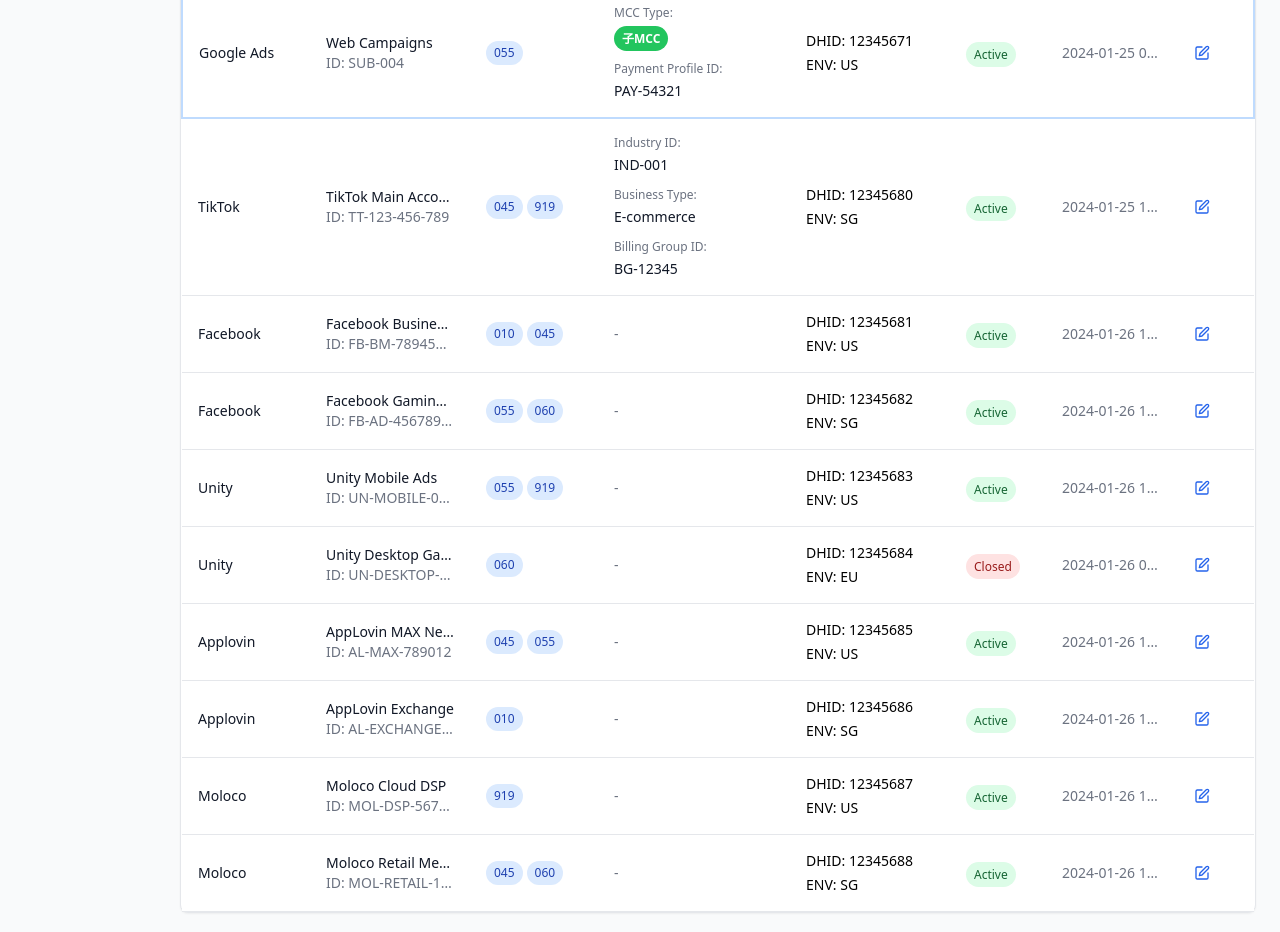
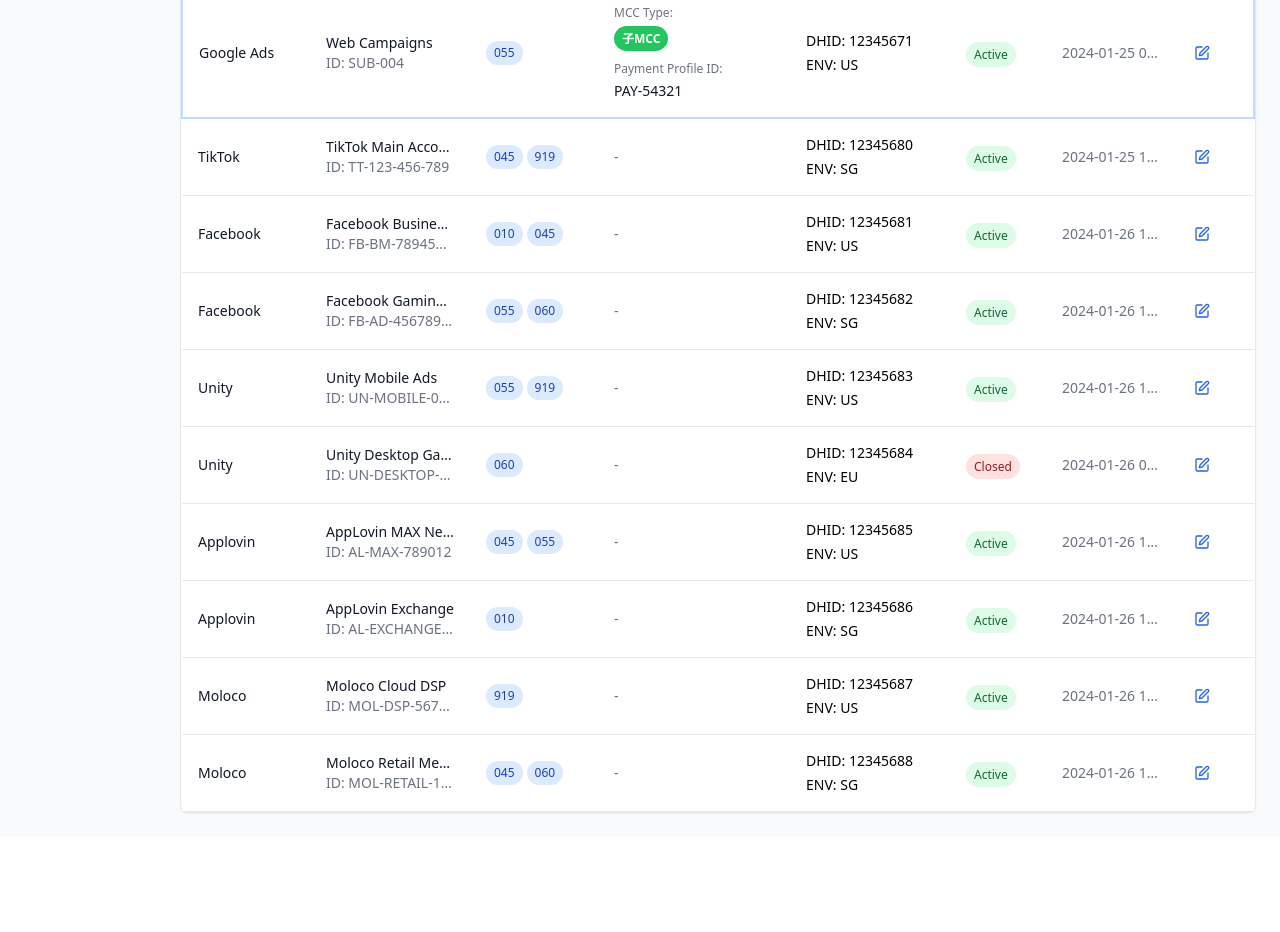
Before and after one commit to Vanakinnnnn/ua-media-crm, a React (Vite) app: page / in a window 1280 px wide. Shown: the part 1000-1932 px from the top of the page. After the commit the page ends 1837 px from the top, so only its background shows below. Built offline with nearby package versions, Linux system fonts and the light colour scheme.

Commit message:
feat: 清空TikTok账户配置列内容
- 将TikTok媒体的账户配置列内容全部删除
- 使用'-'替代原有的Industry ID、Business Type、Billing Group ID显示
- 清理未使用的isTikTok变量
- 保持与其他非Google媒体的一致性显示

```diff
--- a/src/components/Media/MediaModule.tsx
+++ b/src/components/Media/MediaModule.tsx
@@ -406,7 +406,6 @@ export const MediaModule: React.FC<MediaModuleProps> = () => {
   const renderDefaultSettingsForm = (account: MediaAccount, platform: MediaPlatform) => {
     const isEditing = editingAccount === account.id;
     const isGoogleAds = platform.type === 'Google Ads';
-    const isTikTok = platform.type === 'TikTok';
     const isMain = !account.parentId;
     const mainAccount = isMain ? null : getMainAccount(account);
 
@@ -457,56 +456,8 @@ export const MediaModule: React.FC<MediaModuleProps> = () => {
         </div>
       );
     } else if (platform.type === 'TikTok') {
-      return (
-        <div className="space-y-3 min-w-[200px]">
-          <div>
-            <label className="block text-xs font-medium text-gray-500 mb-1">Industry ID:</label>
-            {/* TikTok BC可以编辑所有账户配置信息 */}
-            {isEditing ? (
-              <input
-                type="text"
-                value={settings.industryId || ''}
-                onChange={(e) => updateDefaultSettings('industryId', e.target.value)}
-                className="w-full text-sm border border-gray-300 rounded px-2 py-1 focus:ring-2 focus:ring-blue-500 focus:border-transparent"
-              />
-            ) : (
-              <p className="text-sm text-gray-900">
-                {highlightText(settings.industryId || '-', appliedSearchKeyword)}
-              </p>
-            )}
-          </div>
-          <div>
-            <label className="block text-xs font-medium text-gray-500 mb-1">Business Type:</label>
-            {isEditing ? (
-              <input
-                type="text"
-                value={settings.businessType || ''}
-                onChange={(e) => updateDefaultSettings('businessType', e.target.value)}
-                className="w-full text-sm border border-gray-300 rounded px-2 py-1 focus:ring-2 focus:ring-blue-500 focus:border-transparent"
-              />
-            ) : (
-              <p className="text-sm text-gray-900">
-                {highlightText(settings.businessType || '-', appliedSearchKeyword)}
-              </p>
-            )}
-          </div>
-          <div>
-            <label className="block text-xs font-medium text-gray-500 mb-1">Billing Group ID:</label>
-            {isEditing ? (
-              <input
-                type="text"
-                value={settings.billingGroupId || ''}
-                onChange={(e) => updateDefaultSettings('billingGroupId', e.target.value)}
-                className="w-full text-sm border border-gray-300 rounded px-2 py-1 focus:ring-2 focus:ring-blue-500 focus:border-transparent"
-              />
-            ) : (
-              <p className="text-sm text-gray-900">
-                {highlightText(settings.billingGroupId || '-', appliedSearchKeyword)}
-              </p>
-            )}
-          </div>
-        </div>
-      );
+      // TikTok账户配置列内容全部删除，使用"-"替代
+      return <p className="text-sm text-gray-500">-</p>;
     }
 
     // Facebook、Unity、AppLovin、Moloco等其他媒体：账户配置列为空
```
